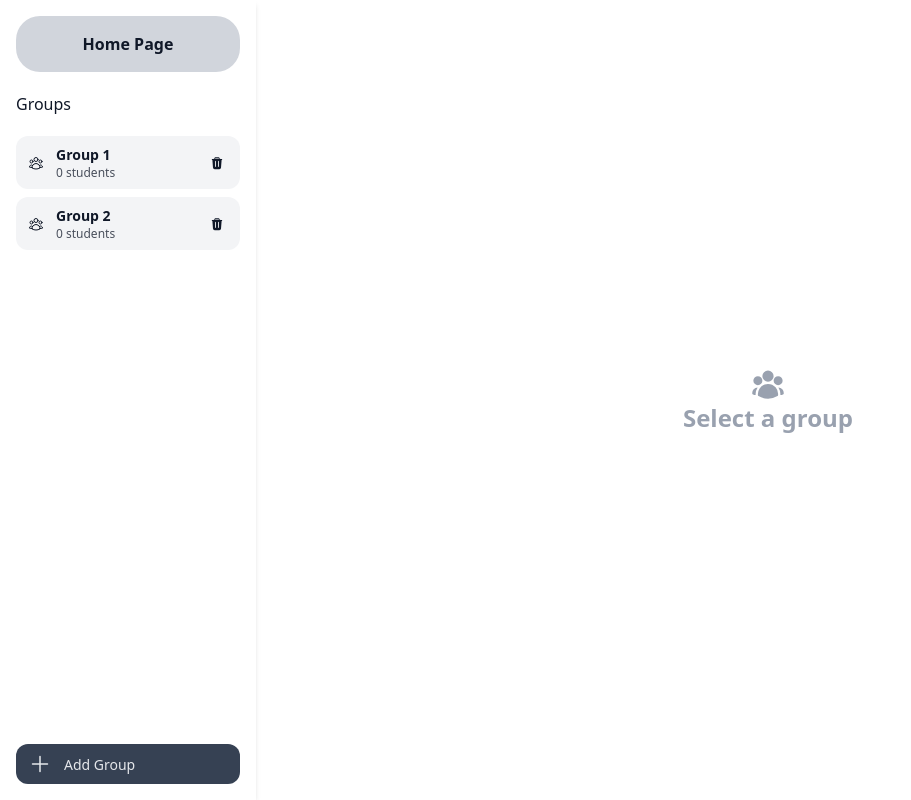
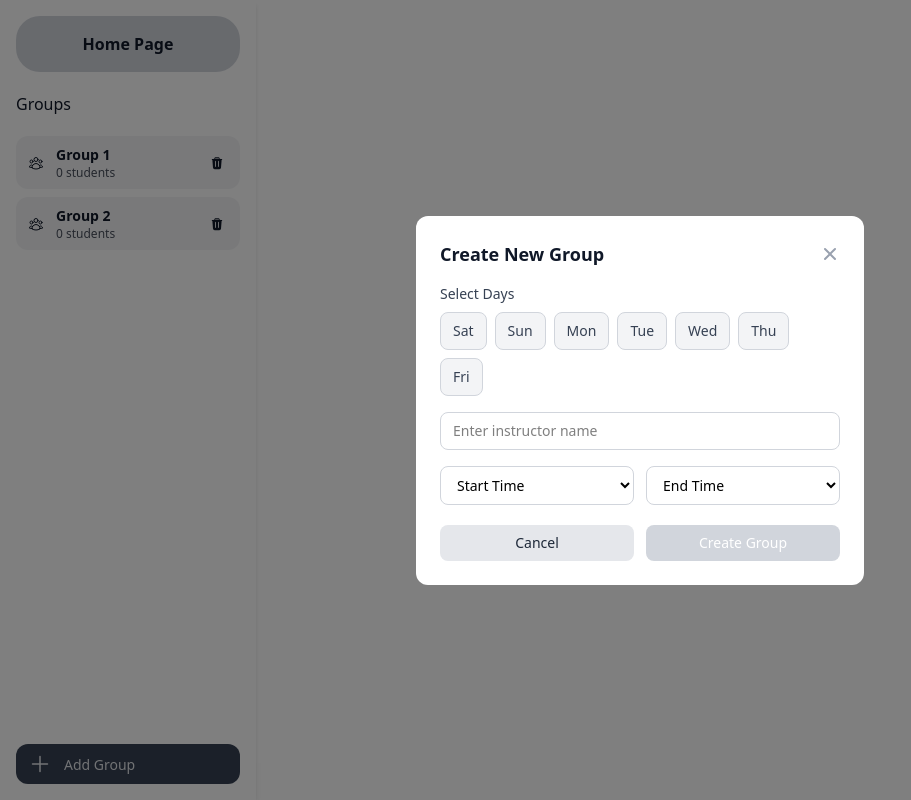
Before and after one commit to AhmedSabrye/Attendo, a React (Vite) app: page /groups in a window 1280 px wide. Both pictures are taken after a click on the button "Add Group". Shown: the whole page, without its empty margins (0-911 px from the left). Built offline with nearby package versions, Linux system fonts and the light colour scheme.

Commit message:
Add CreateGroupModal component: implement group creation modal

```diff
--- /dev/null
+++ b/src/components/CreateGroupModal.tsx
@@ -0,0 +1,224 @@
+import { useState, useEffect } from "react";
+import { HiX } from "react-icons/hi";
+const days = [
+  { full: "Saturday", short: "sat" },
+  { full: "Sunday", short: "sun" },
+  { full: "Monday", short: "mon" },
+  { full: "Tuesday", short: "tue" },
+  { full: "Wednesday", short: "wed" },
+  { full: "Thursday", short: "thu" },
+  { full: "Friday", short: "fri" },
+];
+
+const timeSlots = [
+  "9:00 AM",
+  "10:00 AM",
+  "11:00 AM",
+  "12:00 PM",
+  "1:00 PM",
+  "2:00 PM",
+  "3:00 PM",
+  "4:00 PM",
+  "5:00 PM",
+  "6:00 PM",
+  "7:00 PM",
+  "8:00 PM",
+  "9:00 PM",
+];
+
+export default function CreateGroupModal({
+  isOpen,
+  onClose,
+  onCreateGroup,
+}: {
+  isOpen: boolean;
+  onClose: () => void;
+  onCreateGroup: (group: any) => void;
+}) {
+  const [newGroup, setNewGroup] = useState({
+    days: [] as string[],
+    instructor: "",
+    startTime: "",
+    endTime: "",
+  });
+
+  // forcing the user to select 2 days .
+  const handleDayToggle = (day: string) => {
+    setNewGroup((prev) => ({
+      ...prev,
+      days: prev.days.includes(day)
+        ? prev.days.filter((d) => d !== day)
+        : prev.days.length === 2
+        ? [...prev.days.slice(1), day]
+        : [...prev.days, day],
+    }));
+  };
+  let startTimeIndex = timeSlots.indexOf(newGroup.startTime);
+  let filteredTimeSlots = timeSlots.slice(startTimeIndex + 1);
+
+  const generateGroupName = () => {
+    const { days, instructor, startTime, endTime } = newGroup;
+    if (days.length && instructor && startTime && endTime) {
+      const dayStr = days.length === 1 ? days[0] : `${days[0]}-${days[1]}`;
+      return `${dayStr} - ${instructor} (${startTime}-${endTime})`;
+    }
+    return "";
+  };
+
+  const handleSubmit = () => {
+    const groupName = generateGroupName();
+    if (groupName) {
+      onCreateGroup({
+        name: groupName,
+        days: newGroup.days,
+        instructor: newGroup.instructor,
+        startTime: newGroup.startTime,
+        endTime: newGroup.endTime,
+      });
+      handleClose();
+    }
+  };
+
+  useEffect(() => {
+    function handleClick(e: MouseEvent) {
+      if ((e.target as HTMLElement).classList.contains("fixed")) {
+        handleClose();
+      }
+    }
+    function handleKeyDown(e: KeyboardEvent) {
+      if (e.key === "Escape") {
+        handleClose();
+      }
+    }
+    document.addEventListener("keydown", handleKeyDown);
+    document.addEventListener("click", handleClick);
+    return () => {
+      document.removeEventListener("keydown", handleKeyDown);
+      document.removeEventListener("click", handleClick);
+    };
+  }, []);
+
+  const handleClose = () => {
+    setNewGroup({
+      days: [],
+      instructor: "",
+      startTime: "",
+      endTime: "",
+    });
+    onClose();
+  };
+
+  if (!isOpen) return null;
+
+  return (
+    <div className="fixed inset-0 bg-black/50 flex items-center justify-center z-50">
+      <div className="bg-white rounded-xl p-6 w-full max-w-md mx-4 max-h-[90vh] overflow-y-auto">
+        {/* Header */}
+        <div className="flex items-center justify-between mb-4">
+          <h2 className="text-lg font-semibold text-gray-900">Create New Group</h2>
+          <button onClick={handleClose} className="text-gray-400 cursor-pointer hover:text-gray-600 transition-colors">
+            <HiX className="text-xl cursor-pointer" />
+          </button>
+        </div>
+
+        {/* Day Selection */}
+        <div className="mb-4">
+          <label className="block text-sm font-medium text-gray-700 mb-2">Select Days</label>
+          <div className="flex flex-wrap gap-2">
+            {days.map((day) => (
+              <button
+                key={day.full}
+                onClick={() => handleDayToggle(day.short)}
+                className={`px-3 py-2 text-sm rounded-lg transition-colors capitalize ${
+                  newGroup.days.includes(day.short)
+                    ? "bg-emerald-600 text-white"
+                    : "bg-gray-100 border border-gray-300 text-gray-700 hover:bg-gray-200"
+                }`}
+              >
+                {day.short}
+              </button>
+            ))}
+          </div>
+        </div>
+
+        {/* Instructor Name */}
+        <div className="mb-4">
+          {/* <label className="block text-sm font-medium text-gray-700 mb-1">Instructor Name</label> */}
+          <input
+            type="text"
+            placeholder="Enter instructor name"
+            value={newGroup.instructor}
+            onChange={(e) => setNewGroup((prev) => ({ ...prev, instructor: e.target.value }))}
+            className="w-full px-3 py-2 text-sm rounded-lg border border-gray-300 focus:outline-none focus:ring-2 focus:ring-emerald-500 focus:border-emerald-500"
+          />
+        </div>
+
+        {/* Time Selection */}
+        <div className=" mb-5 grid grid-cols-2 gap-3 ">
+          <div>
+            {/* <label className="block text-sm font-medium text-gray-700 mb-1">Start Time</label> */}
+            <select
+              value={newGroup.startTime}
+              onChange={(e) =>
+                setNewGroup((prev) => ({
+                  ...prev,
+                  startTime: e.target.value,
+                }))
+              }
+              className="w-full px-3 py-2 text-sm rounded-lg border border-gray-300 focus:outline-none focus:ring-2  focus:ring-emerald-500 focus:border-emerald-500"
+            >
+              <option value="" disabled>
+                Start Time
+              </option>
+              {timeSlots.map((time) => (
+                <option key={time} value={time}>
+                  {time}
+                </option>
+              ))}
+            </select>
+          </div>
+          <div>
+            {/* <label className="block text-sm font-medium text-gray-700 mb-1">End Time</label> */}
+            <select
+              value={newGroup.endTime}
+              onChange={(e) => setNewGroup((prev) => ({ ...prev, endTime: e.target.value }))}
+              className="w-full px-3 py-2 text-sm rounded-lg border border-gray-300 focus:outline-none focus:ring-2 focus:ring-emerald-500 focus:border-emerald-500"
+            >
+              <option value="" disabled>
+                End Time
+              </option>
+              {filteredTimeSlots.map((time) => (
+                <option key={time} value={time}>
+                  {time}
+                </option>
+              ))}
+            </select>
+          </div>
+        </div>
+
+        {/* Preview */}
+        {generateGroupName() && (
+          <div className="mb-4 p-3 bg-emerald-50 rounded-lg border border-emerald-200">
+            <p className="text-sm text-emerald-800">
+              <span className="font-medium">Preview:</span> {generateGroupName()}
+            </p>
+          </div>
+        )}
+
+        {/* Action Buttons */}
+        <div className="flex gap-3">
+          <button onClick={handleClose} className="flex-1 py-2 px-4 text-sm bg-gray-200 text-gray-800 rounded-lg hover:bg-gray-300 transition-colors cursor-pointer">
+            Cancel
+          </button>
+          <button
+            onClick={handleSubmit}
+            disabled={!generateGroupName()}
+            className="flex-1 py-2 px-4 text-sm bg-emerald-600 text-white rounded-lg disabled:bg-gray-300 disabled:cursor-not-allowed cursor-pointer hover:bg-emerald-700 transition-colors"
+          >
+            Create Group
+          </button>
+        </div>
+      </div>
+    </div>
+  );
+}
--- a/src/components/Sidebar.tsx
+++ b/src/components/Sidebar.tsx
@@ -1,7 +1,8 @@
-import React from "react";
+import React, { useState } from "react";
 import { HiUserGroup, HiPlus, HiTrash, HiArrowLeft } from "react-icons/hi2";
 import { HiOutlineUserGroup } from "react-icons/hi2";
 import { Link, useParams } from "react-router";
+import CreateGroupModal from "./CreateGroupModal";
 
 interface Group {
   id: number;
@@ -17,6 +18,7 @@ const groups: Group[] = [
 export default function GroupsSidebar() {
   const { groupId } = useParams();
 
+  const [isOpen, setIsOpen] = useState(false);
   const handleDeleteGroup = (e: React.MouseEvent<HTMLButtonElement>, group: Group) => {
     e.preventDefault();
     e.stopPropagation();
@@ -64,10 +66,22 @@ export default function GroupsSidebar() {
         ))}
       </div>
 
-      <button className="flex items-center gap-3 px-3 py-2 rounded-xl cursor-pointer mt-4 bg-gray-700 text-gray-200 hover:bg-gray-600 transition-colors">
+      <button
+        onClick={() => setIsOpen(true)}
+        className="flex items-center gap-3 px-3 py-2 rounded-xl cursor-pointer mt-4 bg-gray-700 text-gray-200 hover:bg-gray-600 transition-colors"
+      >
         <HiPlus className="text-2xl" />
         <p className="text-sm font-medium leading-normal">Add Group</p>
       </button>
+      {isOpen && (
+        <CreateGroupModal
+          isOpen={isOpen}
+          onClose={() => setIsOpen(false)}
+          onCreateGroup={() => {
+            console.log("group created");
+          }}
+        />
+      )}
     </div>
   );
 }
```
